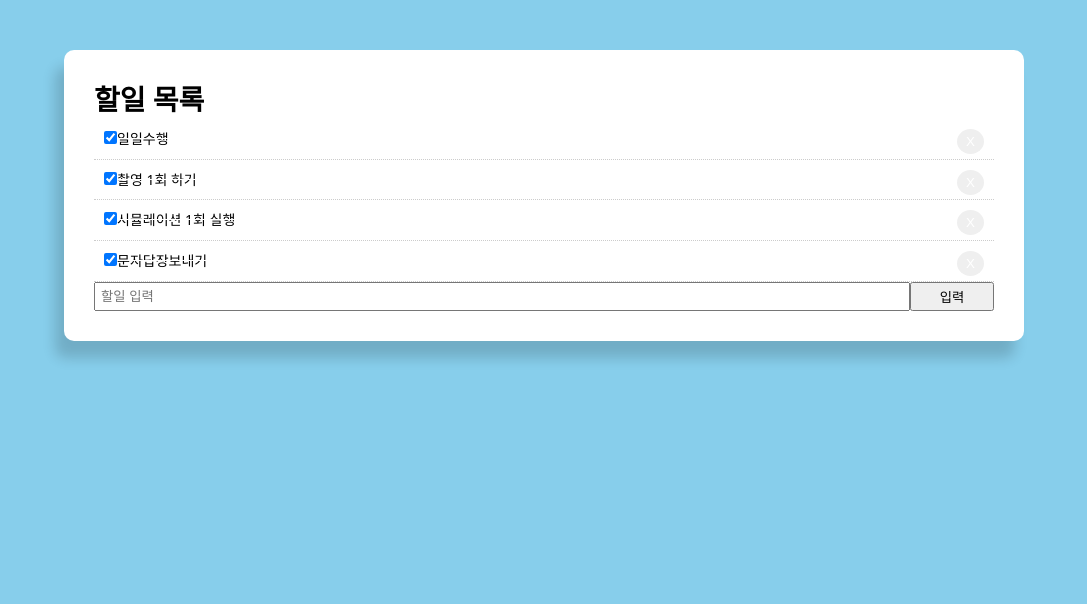
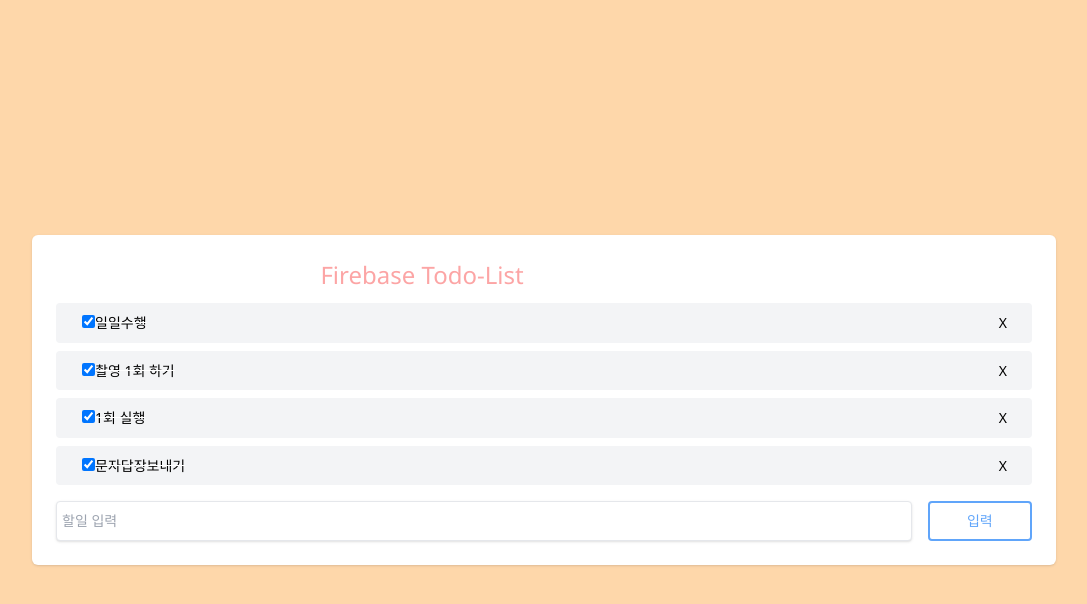
Before and after one commit to LSYbuilds/firebase-todo, a React (Create React App) app: page / in a window 1280 px wide. Shown: the top 604 px of the page, without its empty margins (96-1183 px from the left). Built offline with nearby package versions, Linux system fonts and the light colour scheme; the HTML template or start-up script is replaced by a standard one.

Commit message:
feat : Tailwind 적용

```diff
--- a/package.json
+++ b/package.json
@@ -43,6 +43,7 @@
     "eslint-config-prettier": "^8.8.0",
     "eslint-plugin-react": "^7.32.2",
     "prettier": "^2.8.8",
-    "sass": "^1.63.3"
+    "sass": "^1.63.3",
+    "tailwindcss": "^3.3.2"
   }
 }
--- a/src/App.css
+++ b/src/App.css
@@ -1,7 +1,7 @@
 @charset "utf-8";
 
 body {
-  background: skyblue;
+  background: rgb(204, 166, 113);
 }
 
 .container {
--- a/src/App.js
+++ b/src/App.js
@@ -9,16 +9,18 @@
   const [todoData, setTododata] = useState([
     { id: 1, title: "일일수행", completed: true },
     { id: 2, title: "촬영 1회 하기", completed: true },
-    { id: 3, title: "시뮬레이션 1회 실행", completed: true },
+    { id: 3, title: "1회 실행", completed: true },
     { id: 4, title: "문자답장보내기", completed: true },
   ]);
 
   return (
-    <>
-      <div className="container">
-        <div className="todo-block">
-          <div className="title">
-            <h1>할일 목록</h1>
+    <div className="flex items-center justify-center w-screen h-screen bg-orange-200">
+      <div className="w-4/5 p-6 bg-white rounded-[6px] shadow">
+        <div>
+          <div className="flex justify-between mb-3">
+            <h1 className="text-center w-3/4 text-2xl text-red-300  font-samibild">
+              Firebase Todo-List
+            </h1>
           </div>
           {/* 할일 목록 */}
           <List todoData={todoData} setTododata={setTododata} />
@@ -26,7 +28,7 @@
           <Form todoData={todoData} setTododata={setTododata} />
         </div>
       </div>
-    </>
+    </div>
   );
 }
 
--- a/src/components/Form.js
+++ b/src/components/Form.js
@@ -23,7 +23,11 @@
 
   return (
     <div>
-      <form style={{ display: "flex" }} onSubmit={handleSubmit}>
+      <form
+        className="flex pt-2"
+        style={{ display: "flex" }}
+        onSubmit={handleSubmit}
+      >
         <input
           type="text"
           name="value"
@@ -31,8 +35,14 @@
           placeholder="할일 입력"
           value={value}
           onChange={handleChange}
+          className="w-full px-3 py-2 mr-4 text-gray-500 border rounded shadow"
         ></input>
-        <input type="submit" style={{ flex: "1" }} value="입력"></input>
+        <input
+          type="submit"
+          style={{ flex: "1" }}
+          value="입력"
+          className="p-2 text-blue-400 border-2 border-blue-400 rounded hover:text-white hover:bg-blue-400"
+        ></input>
       </form>
     </div>
   );
--- a/src/components/List.js
+++ b/src/components/List.js
@@ -18,4 +18,6 @@
   );
 };
 
+// 리랜더링 최적화를 위한 코드
+
 export default React.memo(List);
--- a/src/components/Listitem.js
+++ b/src/components/Listitem.js
@@ -3,7 +3,7 @@
 const Listitem = ({ item, todoData, setTododata }) => {
   console.log("Listitem 랜더링", item);
   const btnStyle = {
-    color: "#fff",
+    color: "#000",
     float: "right",
     border: "none",
     padding: "5px 9px",
@@ -13,7 +13,6 @@
   const getStyle = _completed => {
     return {
       padding: "10px",
-      borderBottom: "1px dotted #ccc",
       textDecoration: _completed ? "line-through" : "none",
       color: "#fff",
     };
@@ -39,8 +38,8 @@
   };
 
   return (
-    <div>
-      <div style={getStyle(item.completed)} key={item.id}>
+    <div className="flex items-center justify-between w-full mb-2 px-4 -py-1 text-gray-600 bg-gray-100 botder rounded">
+      <div className="items-center" style={getStyle(item.completed)}>
         {/* defaultChecked : 체크박스에 기본체크 상태 설정 */}
         <input
           type="checkbox"
@@ -48,6 +47,8 @@
           onChange={() => handleCompleteChange(item.id)}
         />
         <span className="item-title">{item.title}</span>
+      </div>
+      <div className="items-center">
         <button style={btnStyle} onClick={() => handleClick(item.id)}>
           X
         </button>
@@ -55,5 +56,5 @@
     </div>
   );
 };
-
+// 리랜더링 최적화 적용
 export default React.memo(Listitem);
--- a/src/index.css
+++ b/src/index.css
@@ -1,4 +1,7 @@
 @charset "utf-8";
+@tailwind base;
+@tailwind components;
+@tailwind utilities;
 
 * {
   margin: 0;
--- /dev/null
+++ b/tailwind.config.js
@@ -0,0 +1,8 @@
+/** @type {import('tailwindcss').Config} */
+module.exports = {
+  content: ["./src/**/*.{html,js}"],
+  theme: {
+    extend: {},
+  },
+  plugins: [],
+}
```
Also changed, not shown: 1 other file (tests, documents, lock files or other folders).
